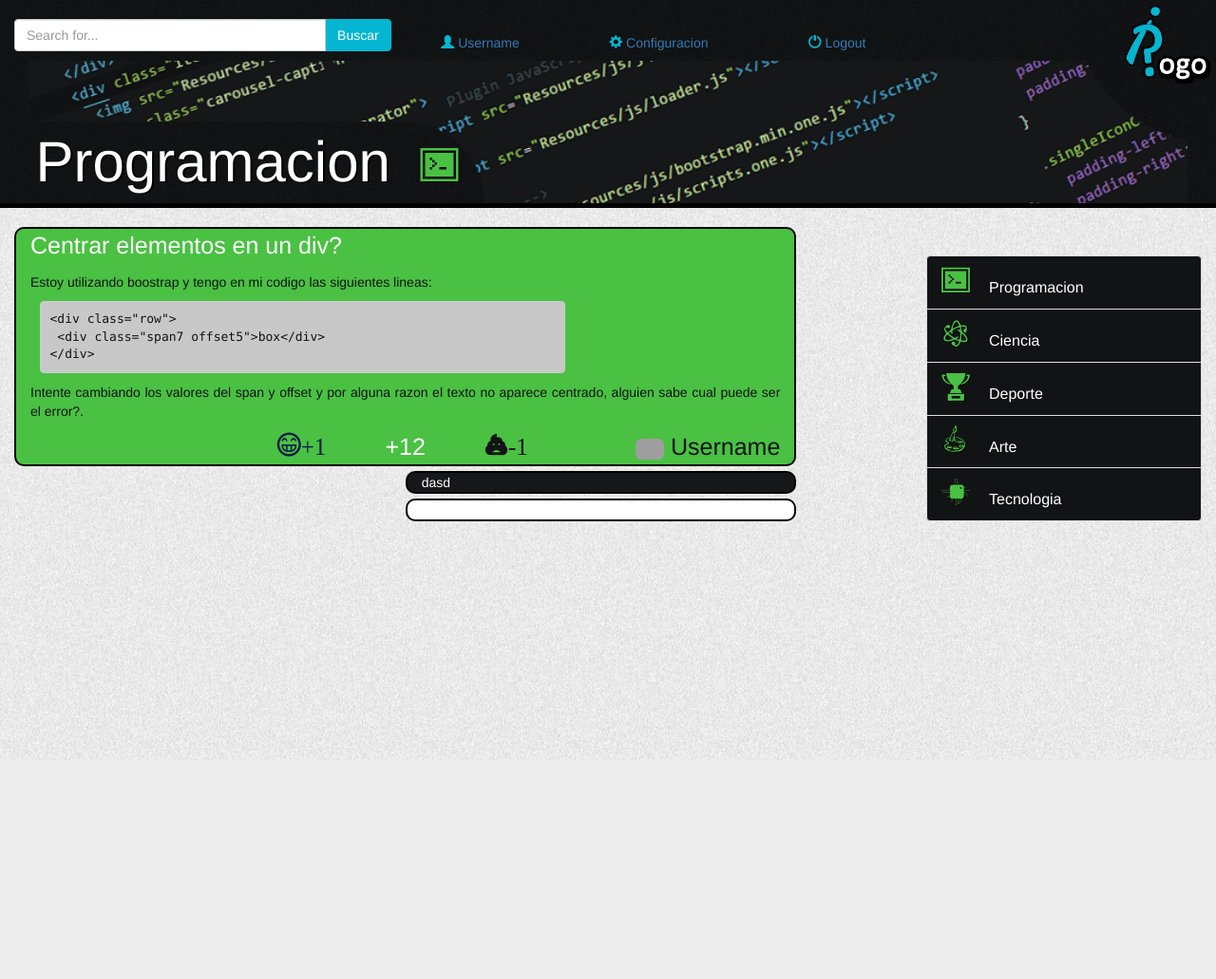
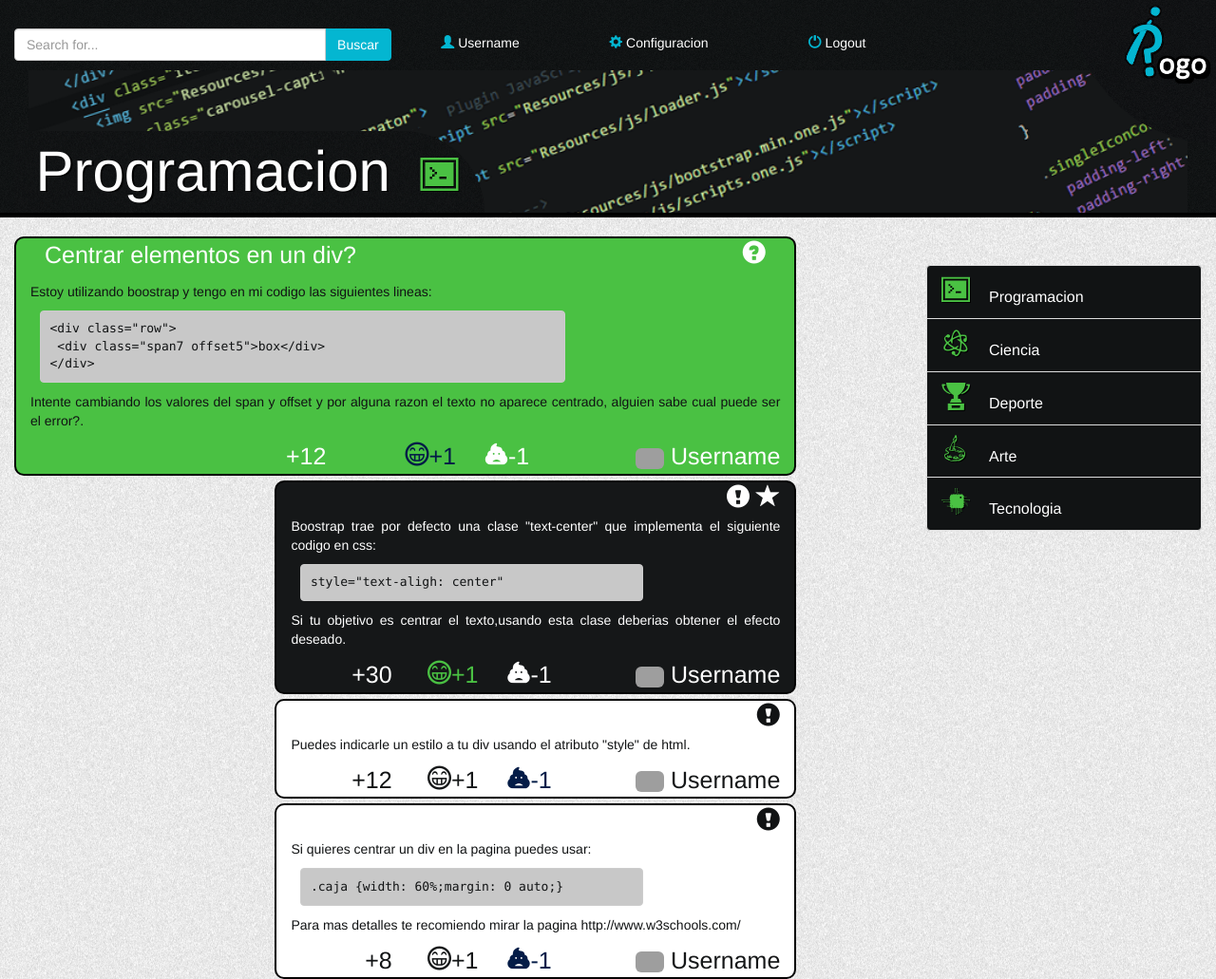
Before and after one commit to msantanagonzalez/rogo, a PHP site: page /question.html in a window 1280 px wide. Shown: the whole page at 95% size. Before the commit the page ends 800 px from the top, so only its background shows below. Run offline with PHP 8.4, Linux system fonts and the light colour scheme; some web fonts are replaced; grey boxes are pictures that could not be loaded.

Commit message:
Modificacion en question and index

```diff
--- a/www/Resources/css/styles.css
+++ b/www/Resources/css/styles.css
@@ -33,7 +33,7 @@ color: #111314;
   padding-top: 20px;
   padding-bottom: 30px;
 }
-.codigoPregunta{
+.codigoContainer{
   text-align: justify;
   max-width: 70%;
   margin-left: 10px;
@@ -63,20 +63,15 @@ color: #111314;
   color: #041c47;
   text-decoration: underline;
 }
-.preguntaVotoActive{
-  color: #041c47;
-}
-.preguntaVoto a{
-  color: #111314;
-}
-.preguntaVoto a:hover{
-  color: #041c47;
-  text-decoration: underline;
-}
 .textoPregunta{
   font-size: 14px;
   text-align: justify;
   color: #111314;
+}
+.textoMejorRespuesta{
+  font-size: 14px;
+  text-align: justify;
+  color: #fff;
 }
 /* ------------------------- Textures  -----------------------*/
 .bodyNoise{
@@ -91,18 +86,14 @@ color: #111314;
   background-color:#111314;
 }
 .buscarContainer{
+  padding-top: 10px;
   padding-bottom: 10px;
 }
-.indexIconsContainer{
+.headerIconsContainer{
   text-align: center;
   padding-top: 80px;
   padding-left: 50px;
   padding-right: 50px;
-}
-.indexPreguntaContainer{
-  padding-top: 30px;
-  padding-bottom: 30px;
-  text-align: left;
 }
 .iconsContainer{
   text-align: center;
@@ -179,6 +164,7 @@ a.list-group-item:hover{
   border: 2px solid #000;
 }
 .respuestasContainer{
+  color: #111314;
   margin-top: 5px;
   background-color: #fff;
   border-radius:10px;
@@ -223,8 +206,41 @@ a.list-group-item:hover{
   border-radius: 10px 10px 10px 500px;
   z-index: 9;
 }
+.headerIconsContainer a{
+    color: #fff;
+}
+.iconsContainer a{
+    color: #fff;
+}
 .indexCategoriaContainer a{
   color: #FFF
+}
+.preguntaContainer a{
+    color: #fff;
+}
+.preguntaContainer a:hover{
+    color: #041c47;
+}
+.preguntaContainer .voteActive{
+    color: #041c47;
+}
+.mejorRespuestaContainer a{
+    color: #fff;
+}
+.mejorRespuestaContainer a:hover{
+    color: #4ac143;
+}
+.mejorRespuestaContainer .voteActive{
+    color: #4ac143;
+}
+.respuestasContainer a{
+    color: #151718;
+}
+.respuestasContainer a:hover{
+    color: #041c47;
+}
+.respuestasContainer .voteActive{
+    color: #041c47;
 }
 .avatar{
   padding-top: 70px;
@@ -372,13 +416,13 @@ a.list-group-item:hover{
     left: 55%;
     font-size: 20px;
   }
-  .encabezadoPregunta{
+  .encabezadoContainer{
     font-size: 25px;
   }
   .indexVoto{
     font-size: 20px;
   }
-  .preguntaVoto{
+  .votoContainer{
     font-size: 25px;
   }
   .indexCategoria, .indexIconosCategoria{
--- a/www/question.html
+++ b/www/question.html
@@ -97,36 +97,41 @@
             <!-- Izquierda -->
             <div class="col-md-8 col-xs-12">
                 <!-- Pregunta -->
-                <div class="col-xs-12 preguntaContainer">
+                <div class="col-xs-12 col-md-12 preguntaContainer">
                   <div class="row">
                     <!-- Encabezado Pregunta -->
-                    <div class="col-xs-12 encabezadoPregunta">
+                    <div class="col-xs-12 encabezadoContainer">
+                      <div class="col-xs-10 text-left">
                         <p> Centrar elementos en un div? </p>
+                      </div>
+                      <div class="col-xs-2 text-right">
+                        <span class="glyphicon glyphicon-question-sign" aria-hidden="true"></span>
+                      </div>
                     </div>
                     <!-- Fin Encabezado Pregunta -->
 
                     <!-- Cuerpo Pregunta -->
                     <div class="col-xs-12">
                         <p class="textoPregunta">Estoy utilizando boostrap y tengo en mi codigo las siguientes lineas:</p>
-                        <pre class="codigoPregunta"><code>&lt;div class=&quot;row&quot;&gt;<br>&#32;&lt;div class=&quot;span7 offset5&quot;&gt;box&lt;/div&gt;<br>&lt;/div&gt;</code></pre>
+                        <pre class="codigoContainer"><code>&lt;div class=&quot;row&quot;&gt;<br>&#32;&lt;div class=&quot;span7 offset5&quot;&gt;box&lt;/div&gt;<br>&lt;/div&gt;</code></pre>
                         <p class="textoPregunta">Intente cambiando los valores del span y offset y por alguna razon el texto no aparece centrado, alguien sabe cual puede ser el error?.</p>
                     </div>
                     <!-- Fin Cuerpo Pregunta -->
 
                     <!-- Footer Pregunta -->
-                    <div class="col-xs-12 preguntaVoto">
+                    <div class="col-xs-12 votoContainer">
                       <div class="row">
-                        <div class="col-xs-3 col-md-5 text-right">
-                          <span class="icon-grin preguntaVotoActive" aria-hidden="true">+1</span>
-                        </div>
-                        <div class="col-xs-1 col-md-2 text-center">
+                        <div class="col-xs-1 col-md-5 text-right">
                           <span>+12</span>
                         </div>
+                        <div class="col-xs-3 col-md-2 text-right voteActive">
+                          <span class="icon-grin" aria-hidden="true"></span>+1
+                        </div>
                         <div class="col-xs-1 col-md-2 text-left">
-                          <a href="#"><span class="icon-poopIcon1" aria-hidden="true">-1</span></a>
+                          <a href="#"><span class="icon-poopIcon1" aria-hidden="true"></span>-1</a>
                         </div>
                         <div class="col-xs-6 col-md-3 text-right">
-                          <a href="user.html"><img src="Resources/images/avatar-trooper2.png" alt="avatar usuario" class="img-rounded avatarPregunta"> Username</a>
+                          <a href="user.html"><img src="Resources/images/avatar-glasses.png" alt="avatar usuario" class="img-rounded avatarPregunta"> Username</a>
                         </div>
                       </div>
                     </div>
@@ -136,18 +141,121 @@
                 <!-- Fin Pregunta -->
 
                 <!-- Mejor respuesta -->
-                <div class="col-xs-12 contenidoContainer">
-                  <div class="col-lg-6 col-md-6 col-sm-6 col-xs-6 mejorRespuestaContainer pull-right">
-                    dasd
+                <div class="col-xs-12 col-md-8 mejorRespuestaContainer pull-right">
+                  <div class="row">
+                    <!-- Encabezado mejor respuesta -->
+                    <div class="col-xs-12 encabezadoContainer text-right">
+                      <span class="glyphicon glyphicon-exclamation-sign" aria-hidden="true"></span>
+                      <span class="glyphicon glyphicon-star" aria-hidden="true"></span>
+                    </div>
+                    <!-- Fin Encabezado mejor respuesta -->
+
+                    <!-- Cuerpo mejor respuesta -->
+                    <div class="col-xs-12">
+                      <p class="textoMejorRespuesta">Boostrap trae por defecto una clase "text-center" que implementa el siguiente codigo en css:</p>
+                      <pre class="codigoContainer"><code>style=&quot;text-aligh: center&quot;</code></pre>
+                      <p class="textoMejorRespuesta">Si tu objetivo es centrar el texto,usando esta clase deberias obtener el efecto deseado.</p>
+                    </div>
+                    <!-- Fin Cuerpo mejor respuesta -->
+
+                    <!-- Footer mejor respuesta -->
+                    <div class="col-xs-12 votoContainer">
+                      <div class="row">
+                        <div class="col-xs-4 col-md-3 text-right">
+                          <span>+30</span>
+                        </div>
+                        <div class="col-xs-4 col-md-2 text-right voteActive">
+                          <span class="icon-grin" aria-hidden="true"></span>+1
+                        </div>
+                        <div class="col-xs-4 col-md-2 text-left">
+                          <a href="#"><span class="icon-poopIcon1" aria-hidden="true"></span>-1</a>
+                        </div>
+                        <div class="col-xs-12 col-md-5 text-right">
+                          <a href="user.html">
+                            <img src="Resources/images/avatar-trooper2.png" alt="avatar usuario" class="img-rounded avatarPregunta">
+                            <span>Username</span>
+                          </a>
+                        </div>
+                      </div>
+                    </div>
+                    <!-- Fin Footer mejor respuesta -->
                   </div>
                 </div>
                 <!-- Fin Mejor respuesta -->
 
                 <!-- respuestas -->
-                <div class="col-xs-12 contenidoContainer">
-                  <div class="col-lg-6 col-md-6 col-sm-6 col-xs-6 respuestasContainer pull-right">
-                    dasd
+                <div class="col-xs-12 col-md-8 respuestasContainer pull-right">
+                  <div class="row">
+                    <!-- Encabezado respuesta -->
+                    <div class="col-xs-12 encabezadoContainer text-right">
+                      <span class="glyphicon glyphicon-exclamation-sign" aria-hidden="true"></span>
+                    </div>
+                    <!-- Fin Encabezado respuesta -->
+                    <!-- Cuerpo respuesta -->
+                    <div class="col-xs-12">
+                      <p>Puedes indicarle un estilo a tu div usando el atributo "style" de html.</p>
+                    </div>
+                    <!-- Fin Cuerpo respuesta -->
+                    <!-- Footer respuesta -->
+                    <div class="col-xs-12 votoContainer">
+                      <div class="row">
+                        <div class="col-xs-4 col-md-3 text-right">
+                          <span>+12</span>
+                        </div>
+                        <div class="col-xs-4 col-md-2 text-right">
+                            <a href="#"><span class="icon-grin" aria-hidden="true"></span>+1</a>
+                        </div>
+                        <div class="col-xs-4 col-md-2 text-left voteActive">
+                          <span class="icon-poopIcon1" aria-hidden="true"></span>-1
+                        </div>
+                        <div class="col-xs-12 col-md-5 text-right">
+                          <a href="user.html">
+                            <img src="Resources/images/avatar-jesus.png" alt="avatar usuario" class="img-rounded avatarPregunta">
+                            <span>Username</span>
+                          </a>
+                        </div>
+                      </div>
+                    </div>
+                    <!-- Fin Footer respuesta -->
                   </div>
+                </div>
+
+                <div class="col-xs-12 col-md-8 respuestasContainer pull-right">
+                    <div class="row">
+                        <!-- Encabezado respuesta -->
+                        <div class="col-xs-12 encabezadoContainer text-right">
+                            <span class="glyphicon glyphicon-exclamation-sign" aria-hidden="true"></span>
+                        </div>
+                        <!-- Fin Encabezado respuesta -->
+                        <!-- Cuerpo respuesta -->
+                        <div class="col-xs-12">
+                            <p>Si quieres centrar un div en la pagina puedes usar:</p>
+                            <pre class="codigoContainer"><code>.caja {width: 60%;margin: 0 auto;}</code></pre>
+                            <p>Para mas detalles te recomiendo mirar la pagina http://www.w3schools.com/</p>
+                        </div>
+                        <!-- Fin Cuerpo respuesta -->
+                        <!-- Footer respuesta -->
+                        <div class="col-xs-12 votoContainer">
+                            <div class="row">
+                                <div class="col-xs-4 col-md-3 text-right">
+                                    <span>+8</span>
+                                </div>
+                                <div class="col-xs-4 col-md-2 text-right">
+                                    <a href="#"><span class="icon-grin" aria-hidden="true"></span>+1</a>
+                                </div>
+                                <div class="col-xs-4 col-md-2 text-left voteActive">
+                                    <span class="icon-poopIcon1" aria-hidden="true"></span>-1
+                                </div>
+                                <div class="col-xs-12 col-md-5 text-right">
+                                    <a href="user.html">
+                                        <img src="Resources/images/avatar-mario.png" alt="avatar usuario" class="img-rounded avatarPregunta">
+                                        <span>Username</span>
+                                    </a>
+                                </div>
+                            </div>
+                        </div>
+                        <!-- Fin Footer respuesta -->
+                    </div>
                 </div>
                 <!-- Fin respuestas -->
             </div>
```
Also changed, not shown: other parts of www/Resources/css/styles.css (+57 -62 lines), www/index.html (+108 -35 lines).
